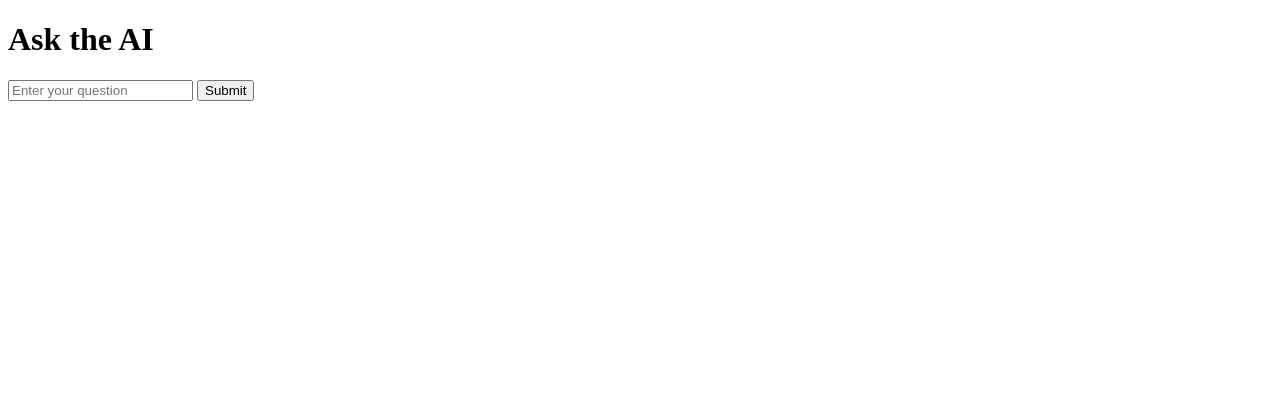
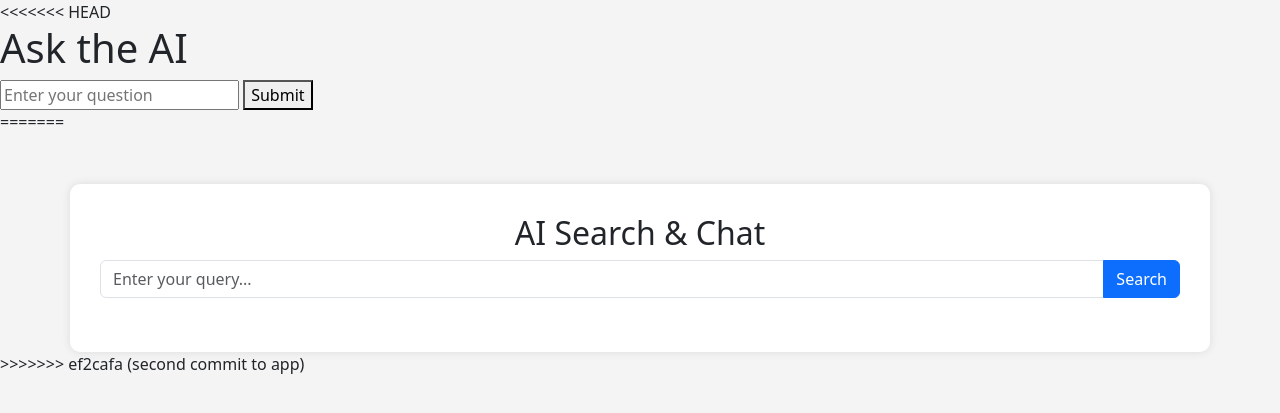
Before and after one commit to AryanZingade/newflask, a Python web app: template templates/index.html in a window 1280 px wide. Shown: the top 413 px of the page. Run offline with Jinja, Linux system fonts and the light colour scheme; the template is opened without the code that fills it, so the values that code supplies are empty.

Commit message:
third commit

```diff
--- a/templates/index.html
+++ b/templates/index.html
@@ -3,6 +3,7 @@
 <head>
     <meta charset="UTF-8">
     <meta name="viewport" content="width=device-width, initial-scale=1.0">
+<<<<<<< HEAD
     <title>Open AI Flask</title>
 </head>
 <body>
@@ -19,3 +20,58 @@
     {% endif %}
 </body>
 </html>
+=======
+    <title>AI Search & Chat</title>
+    <link href="https://cdn.jsdelivr.net/npm/bootstrap@5.3.0/dist/css/bootstrap.min.css" rel="stylesheet">
+    <style>
+        body {
+            background-color: #f4f4f4;
+        }
+        .container {
+            margin-top: 50px;
+            background: white;
+            padding: 30px;
+            border-radius: 10px;
+            box-shadow: 0px 0px 10px rgba(0, 0, 0, 0.1);
+        }
+        .response-box {
+            background: #f8f9fa;
+            padding: 15px;
+            border-radius: 8px;
+            margin-top: 20px;
+        }
+    </style>
+</head>
+<body>
+    <div class="container">
+        <h2 class="text-center">AI Search & Chat</h2>
+
+        <form method="POST" class="mb-4">
+            <div class="input-group">
+                <input type="text" name="query" class="form-control" placeholder="Enter your query..." required>
+                <button type="submit" class="btn btn-primary">Search</button>
+            </div>
+        </form>
+
+        {% if results %}
+            <h4>Search Results:</h4>
+            <ul class="list-group">
+                {% for result in results %}
+                    <li class="list-group-item">
+                        <strong>{{ result.title }}</strong><br>
+                        {{ result.text[:250] }}...
+                    </li>
+                {% endfor %}
+            </ul>
+        {% endif %}
+
+        {% if response %}
+            <div class="response-box">
+                <h4>GPT Response:</h4>
+                <p>{{ response }}</p>
+            </div>
+        {% endif %}
+    </div>
+</body>
+</html>
+>>>>>>> ef2cafa (second commit to app)
```
Also changed, not shown: app.py (+74 -0 lines), requirements.txt (+7 -0 lines), 2 other files.
